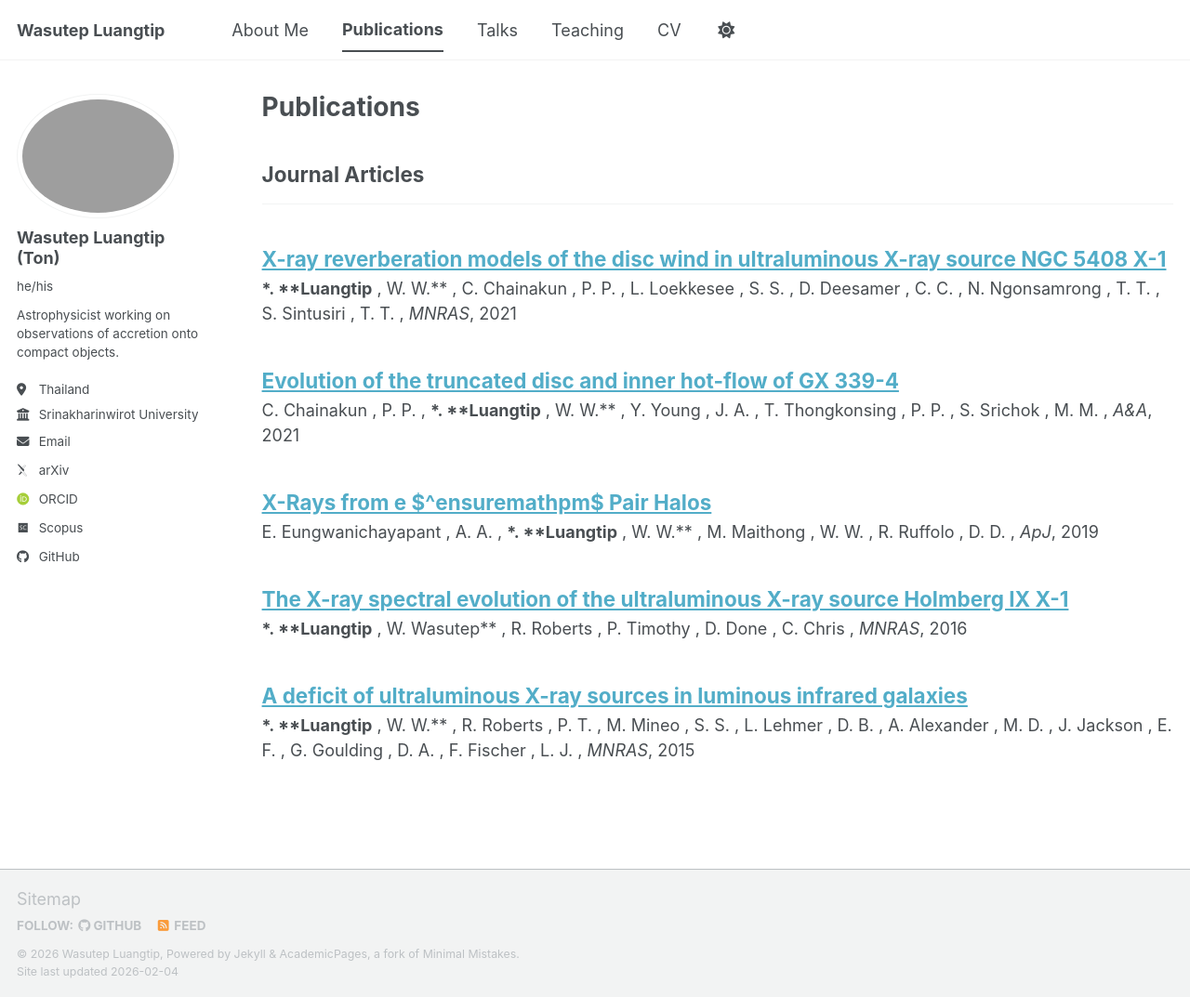
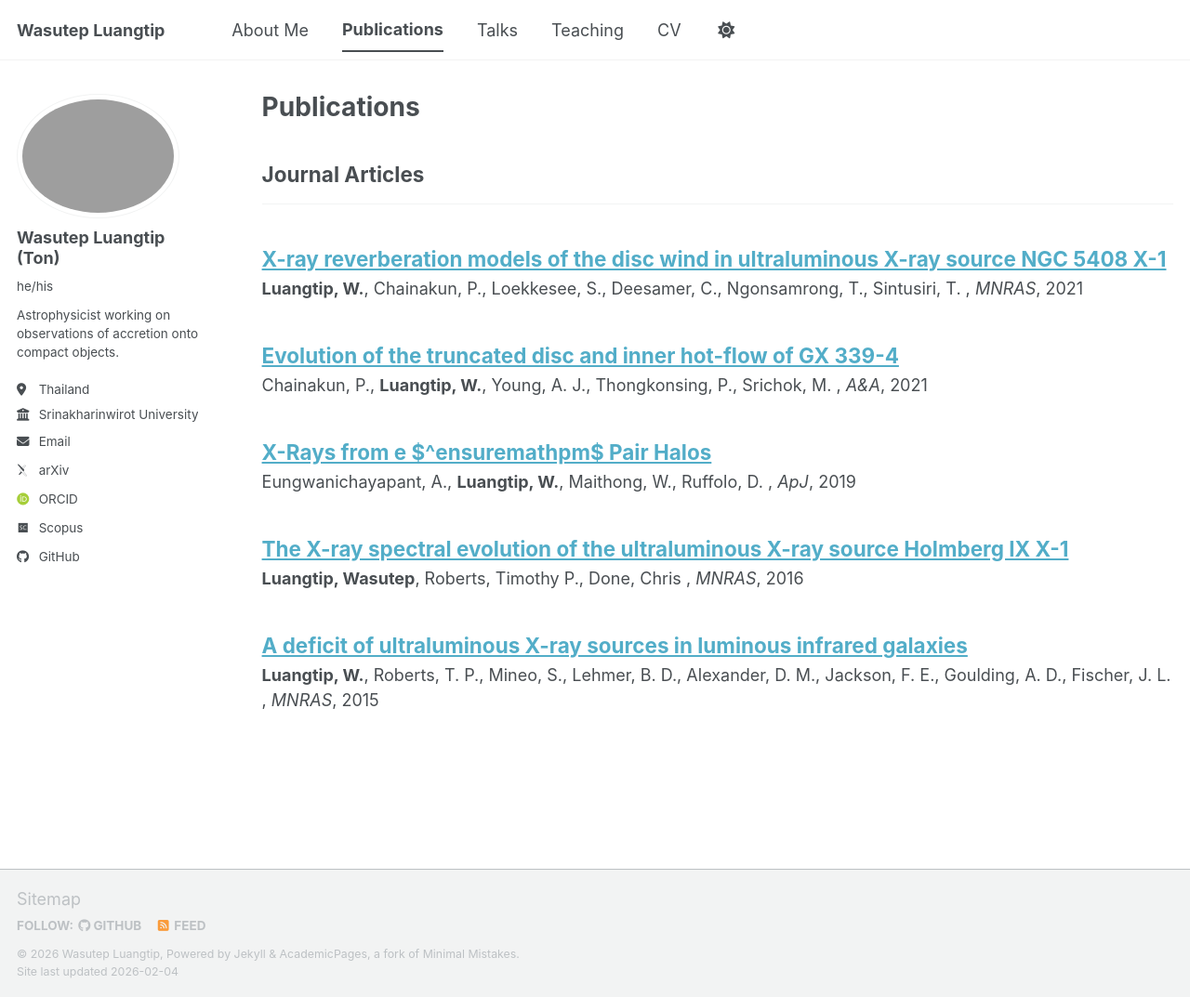
Before and after one commit to wluangtip/wluangtip.github.io, a Jekyll site: the page built from _pages/publications.html, in a window 1280 px wide and 1073 px high. Shown: the whole window at 93% size. Built offline with Jekyll 4.4.1, drawn with Linux system fonts in a browser that asks for light colours; some web fonts are replaced; a script bundle is joined from its source files by our own code; library files that are not in the unit come from our copies.

Commit message:
Update archive-single.html

```diff
--- a/_includes/archive-single.html
+++ b/_includes/archive-single.html
@@ -8,23 +8,7 @@
     </h2>
 
     <p style="margin-top: 0;">
-      {% if post.authors %}
-        {% assign author_list = post.authors | split: ", " %}
-        {% for author in author_list %}
-          {% assign name_parts = author | split: " " %}
-
-          {% assign first_initial = name_parts.last | slice: 0 %}
-          {% capture formatted_name %}{{ first_initial }}. {{ name_parts.first }}{% endcapture %}
-
-          {% if author contains "Luangtip" %}
-            <strong>{{ formatted_name }}</strong>
-          {% else %}
-            {{ formatted_name }}
-          {% endif %}
-
-          {% unless forloop.last %}, {% endunless %}
-        {% endfor %}
-      {% endif %}, <i>{{ post.venue }}</i>, {{ post.date | date: "%Y" }}
+      {{ post.authors | markdownify | remove: "<p>" | remove: "</p>" }}, <i>{{ post.venue }}</i>, {{ post.date | date: "%Y" }}
     </p>
 
   </article>
```
